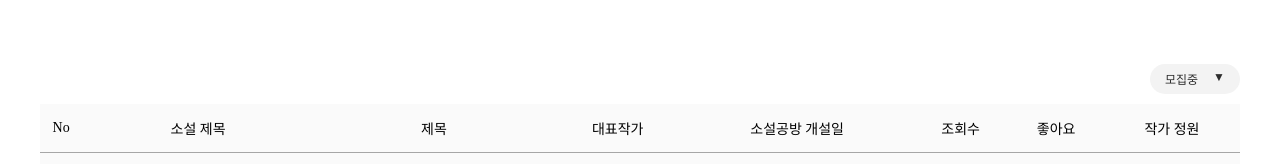
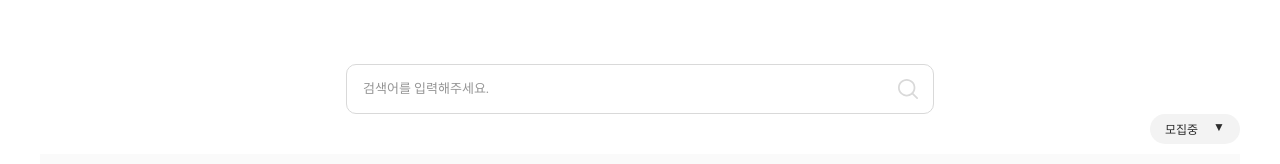
Before and after one commit to cafe-jun/garden-writer-front, a Next.js app: page /recruitment in a window 1280 px wide. Shown: the part 291-455 px from the top of the page. Built offline with nearby package versions, Linux system fonts and the light colour scheme; a web font is replaced by a local one.

Commit message:
[feat] recruitment page search 기능 추가

```diff
--- a/src/pages/recruitment/index.tsx
+++ b/src/pages/recruitment/index.tsx
@@ -1,5 +1,6 @@
+import Image from 'next/image';
 import { useRouter } from 'next/router';
-import React, { useEffect, useState } from 'react';
+import React, { ChangeEvent, KeyboardEvent, useEffect, useState } from 'react';
 
 import PageContentHeader from '@/components/PageContentHeader/PageContentHeader';
 import PaginationBar from '@/components/PaginationBar/PaginationBar';
@@ -7,6 +8,7 @@ import { RecruitmentTable as Table } from '@/components/RecruitmentTable/Recruit
 import { RecruitmentTable, RecruitmentTableStatus } from '@/components/RecruitmentTable/type';
 import { Select } from '@/components/Select/Select';
 import RecruitmentPageHeaderBackground from '@/images/recruitment-page-header-background.png';
+import SearchIcon from '@/images/search-icon.svg';
 
 import styles from './recruitment.module.scss';
 
@@ -57,6 +59,7 @@ const RecruitmentPage = () => {
   const router = useRouter();
   const [filter, setFilter] = useState<string>(recruitmentFilters[1]);
   const [recruitmentTableData, setRecruitmentTableData] = useState<RecruitmentTable[]>(recruitment);
+  const [search, setSearch] = useState<string>('');
 
   const handleNovelFilter = (selectedItem: string): void => {
     setFilter(selectedItem);
@@ -64,6 +67,24 @@ const RecruitmentPage = () => {
 
   const handleTableItem = (tableItem: RecruitmentTable): void => {
     router.push(`/recruitment/detail/${tableItem.id}`);
+  };
+
+  const handleSearch = (e: ChangeEvent<HTMLInputElement>): void => {
+    setSearch(e.target.value);
+  };
+
+  const handleSubmitSearch = (): void => {
+    console.log(search);
+  };
+
+  const handleEnterSearch = (e: KeyboardEvent<HTMLInputElement>): void => {
+    if (e.key === 'Enter') {
+      handleSubmitSearch();
+    }
+  };
+
+  const handleClickSearchButton = (): void => {
+    handleSubmitSearch();
   };
 
   useEffect(() => {
@@ -96,6 +117,19 @@ const RecruitmentPage = () => {
 
       <main className={styles.main}>
         <div className={styles.recruitmentContainer}>
+          <div className={styles.recruitmentSearchContainer}>
+            <div className={styles.recruitmentSearchWrap}>
+              <input
+                value={search}
+                onChange={handleSearch}
+                onKeyDown={e => handleEnterSearch(e)}
+                placeholder="검색어를 입력해주세요."
+              />
+              <button type="button" onClick={handleClickSearchButton}>
+                <Image src={SearchIcon} alt="search" />
+              </button>
+            </div>
+          </div>
           <div className={styles.recruitmentHeader}>
             <Select
               selectedItem={filter}
--- a/src/pages/recruitment/recruitment.module.scss
+++ b/src/pages/recruitment/recruitment.module.scss
@@ -25,6 +25,43 @@
 
     .recruitmentContainer {
         margin-top: 16px;
+        .recruitmentSearchContainer {
+            display: flex;
+            justify-content: center;
+            .recruitmentSearchWrap {
+                position: relative;
+                display: inline-block;
+                button {
+                    content: '';
+                    position: absolute;
+                    top: 50%;
+                    right: 16px;
+                    transform: translateY(-50%);
+                    width: 20px;
+                    height: 20px;
+                    background-color: $white-1;
+                    border: none;
+                    cursor: pointer;
+                }
+                input {
+                    padding: 16px 46px 16px 16px;
+                    width: 588px;
+                    height: 50px;
+                    font-size: $s13px;
+                    color: $back-1;
+                    background-color: $white-1;
+                    border-radius: 10px;
+                    border: 0.5px solid $gray-1;
+                    &::placeholder {
+                        color: $gray-6 ;
+                    }
+                    &:focus, &:focus-visible {
+                        border: 1px solid $blue-2;
+                        outline: none;
+                    }
+                }
+            }
+        }
         .recruitmentHeader {
             display: flex;
             justify-content: flex-end;
```
Also changed, not shown: src/images/search-icon.svg (added).
